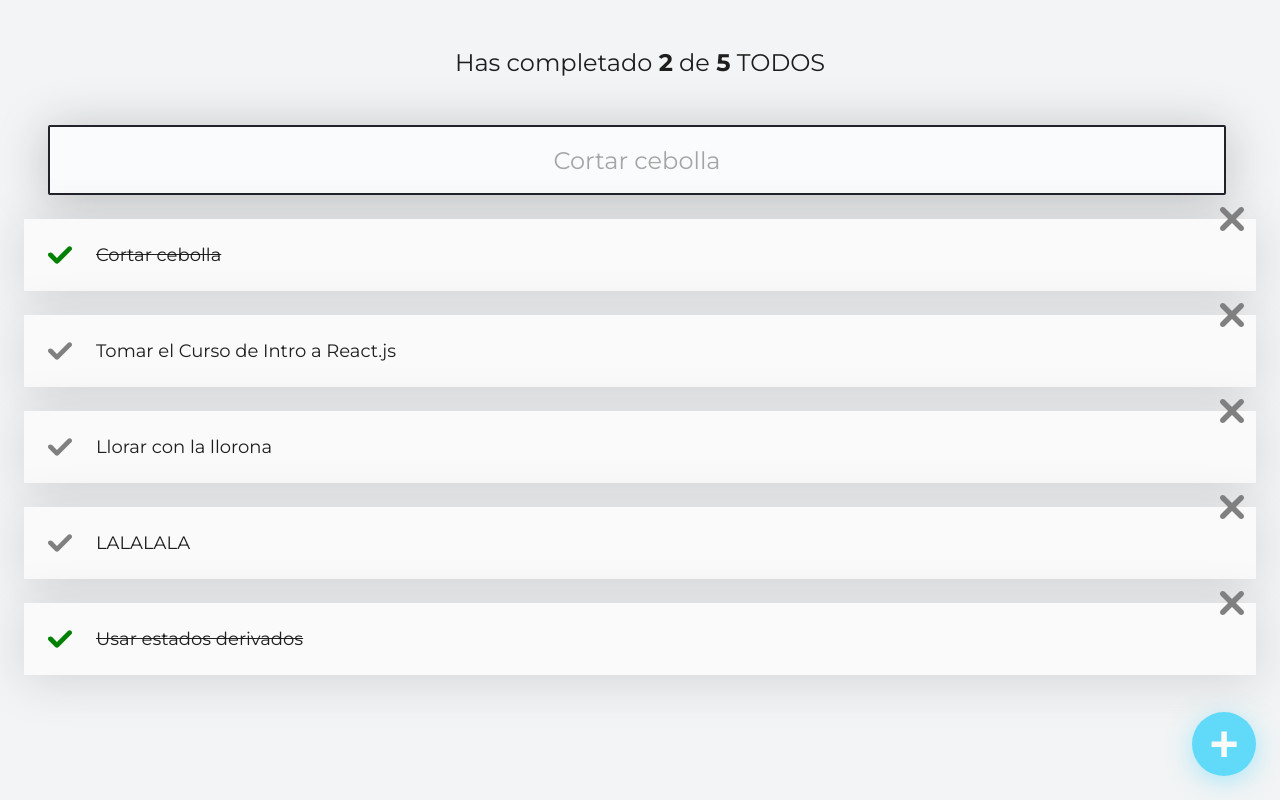
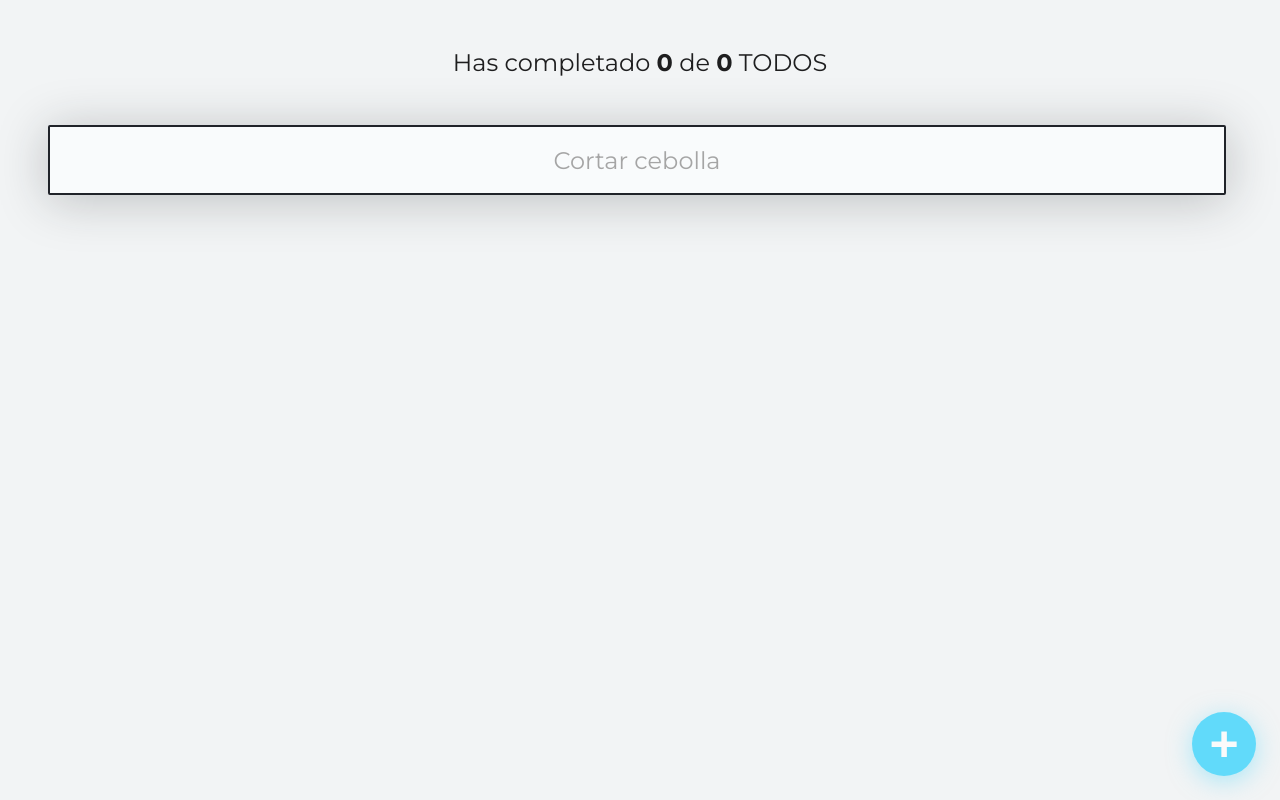
Before and after one commit to ingvillajimenez/curso-react-intro, a React (Create React App) app: page / in a window 1280 px wide. Built offline with nearby package versions, Linux system fonts and the light colour scheme.

Commit message:
Local Storage con React.js

```diff
--- a/src/App.js
+++ b/src/App.js
@@ -5,16 +5,30 @@
 import { TodoItem } from "./TodoItem";
 import { CreateTodoButton } from "./CreateTodoButton";
 
-const defaultTodos = [
-  { text: "Cortar cebolla", completed: true },
-  { text: "Tomar el Curso de Intro a React.js", completed: false },
-  { text: "Llorar con la llorona", completed: false },
-  { text: "LALALALA", completed: false },
-  { text: "Usar estados derivados", completed: true },
-];
+// const defaultTodos = [
+//   { text: "Cortar cebolla", completed: true },
+//   { text: "Tomar el Curso de Intro a React.js", completed: false },
+//   { text: "Llorar con la llorona", completed: false },
+//   { text: "LALALALA", completed: false },
+//   { text: "Usar estados derivados", completed: true },
+// ];
+
+// localStorage.setItem("TODOS_V1", JSON.stringify(defaultTodos));
+// localStorage.removeItem("TODOS_V1");
 
 function App() {
-  const [todos, setTodos] = React.useState(defaultTodos);
+  let localStorageTodos = localStorage.getItem("TODOS_V1");
+
+  let parsedTodos;
+
+  if (!localStorageTodos) {
+    localStorage.setItem("TODOS_V1", JSON.stringify([]));
+    parsedTodos = [];
+  } else {
+    parsedTodos = JSON.parse(localStorageTodos);
+  }
+
+  const [todos, setTodos] = React.useState(parsedTodos);
   const [searchValue, setsearchValue] = React.useState("");
 
   const completedTodos = todos.filter((todo) => todo.completed).length;
@@ -25,12 +39,18 @@
     return todoText.includes(searchText);
   });
 
+  const saveTodos = (newTodos) => {
+    localStorage.setItem("TODOS_V1", JSON.stringify(newTodos));
+
+    setTodos(newTodos);
+  };
+
   const completeTodo = (text) => {
     const newTodos = [...todos];
     const todoIndex = newTodos.findIndex((todo) => todo.text === text);
 
     newTodos[todoIndex].completed = true;
-    setTodos(newTodos);
+    saveTodos(newTodos);
   };
 
   const deleteTodo = (text) => {
@@ -38,7 +58,7 @@
     const todoIndex = newTodos.findIndex((todo) => todo.text === text);
 
     newTodos.splice(todoIndex, 1);
-    setTodos(newTodos);
+    saveTodos(newTodos);
   };
 
   return (
```
